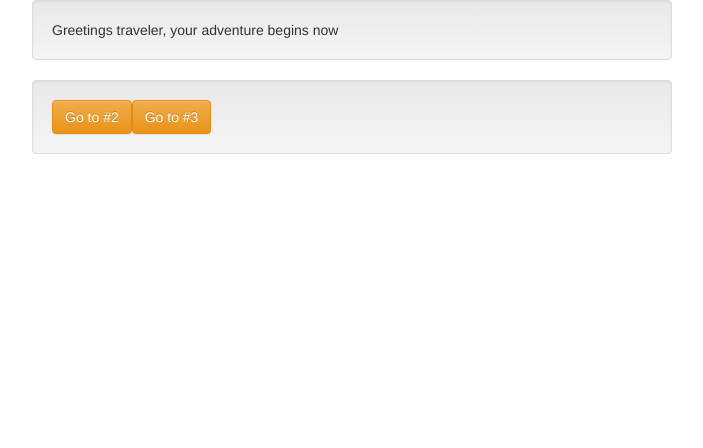
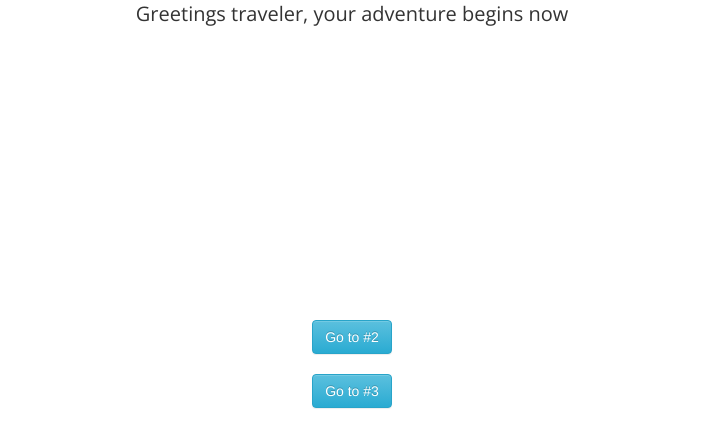
Before and after one commit to normancroan/adventure, a website: page public/index.html in a window 1280 px wide. Shown: the whole page, without its empty margins (288-991 px from the left). Drawn offline with nearby package versions, Linux system fonts and the light colour scheme.

Commit message:
reformatted page layout

```diff
--- /dev/null
+++ b/public/css/style.css
@@ -0,0 +1,6 @@
+.questText{
+  display: inline-block;
+  height: 40%;
+  font-size: 20px;
+  font-family: 'Open Sans', sans-serif;
+}
--- a/public/index.html
+++ b/public/index.html
@@ -6,6 +6,8 @@
   <link rel="stylesheet" href="https://maxcdn.bootstrapcdn.com/bootstrap/3.3.6/css/bootstrap.min.css" integrity="sha384-1q8mTJOASx8j1Au+a5WDVnPi2lkFfwwEAa8hDDdjZlpLegxhjVME1fgjWPGmkzs7" crossorigin="anonymous">
   <!-- bootstrap theme -->
   <link rel="stylesheet" href="https://maxcdn.bootstrapcdn.com/bootstrap/3.3.6/css/bootstrap-theme.min.css" integrity="sha384-fLW2N01lMqjakBkx3l/M9EahuwpSfeNvV63J5ezn3uZzapT0u7EYsXMjQV+0En5r" crossorigin="anonymous">
+  <link rel="stylesheet" href="css/style.css">
+  <link href='https://fonts.googleapis.com/css?family=Open+Sans' rel='stylesheet' type='text/css'>
   <script src="https://maxcdn.bootstrapcdn.com/bootstrap/3.3.6/js/bootstrap.min.js" integrity="sha384-0mSbJDEHialfmuBBQP6A4Qrprq5OVfW37PRR3j5ELqxss1yVqOtnepnHVP9aJ7xS" crossorigin="anonymous"></script>
 </head>
 <body>
@@ -13,14 +15,14 @@
     <div class="container-fluid">
       <div class="row">
         <div class="col-md-3"></div>
-        <div class="col-md-6 well" id="quest2">
-          <span id="questText"></span>
+        <div class="col-md-6 text-center" id="quest">
+          <span class ="questText" id="questText"></span>
         </div>
         <div class="col-md-3"></div>
       </div>
       <div class="row">
         <div class="col-md-3"></div>
-        <div class="col-md-6 well" id="answers">
+        <div class="col-md-6 text-center" id="answers">
           <div id="answerButtons"></div>
         </div>
         <div class="col-md-3"></div>
--- a/public/js/adventure.js
+++ b/public/js/adventure.js
@@ -24,7 +24,7 @@ var quest = [];
  }
 
   function spawnButton(buttonId, buttonName){
-    var $input = $('<input id="' +buttonId+ '" value="' +buttonName+ '" type="button"  class="btn btn-warning"/>');
+    var $input = $('<input id="' +buttonId+ '" value="' +buttonName+ '" type="button"  class="btn btn-info"/><br><br>');
     $input.appendTo($("#answerButtons"));
   }
 
```
Also changed, not shown: 1 other file.
